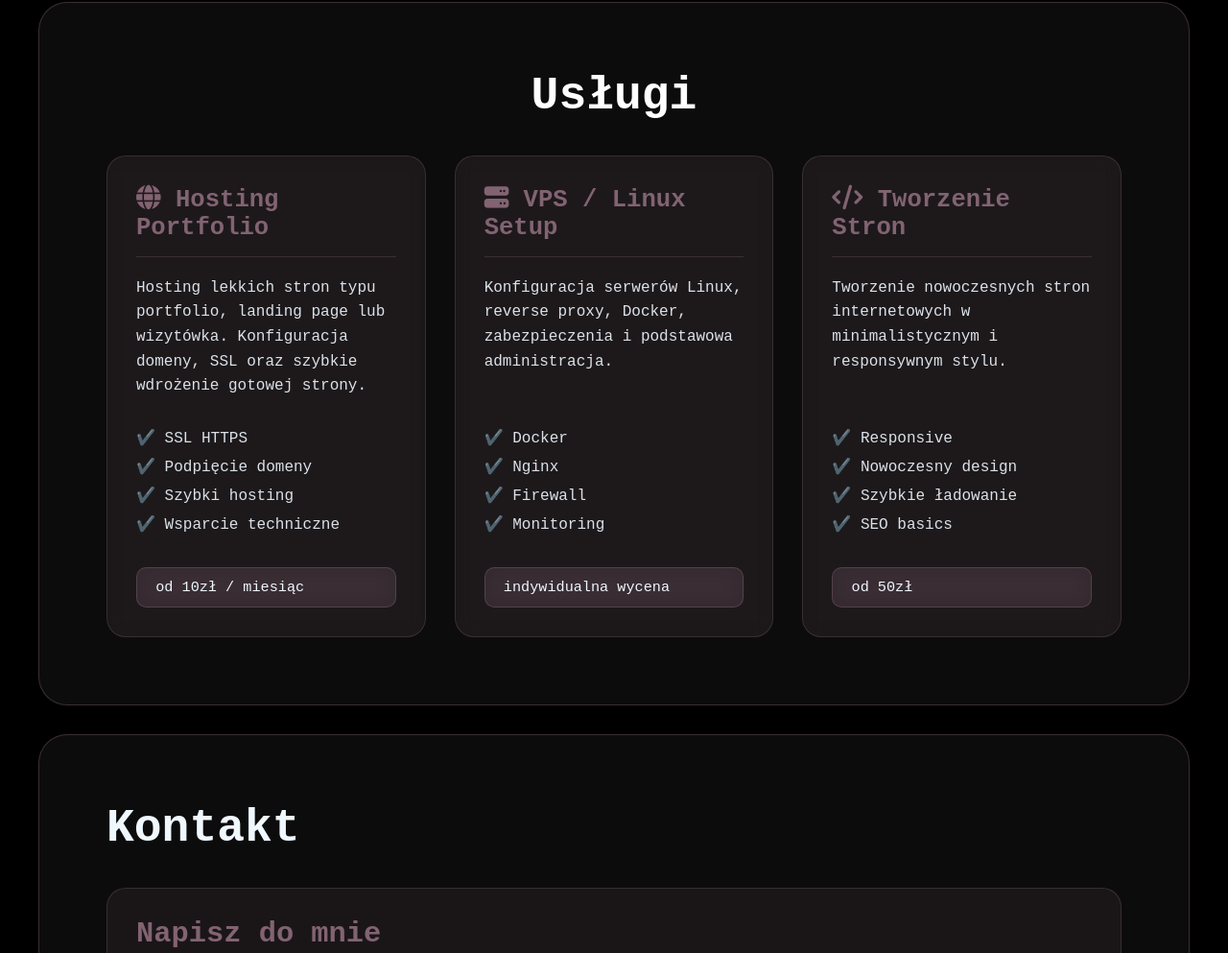
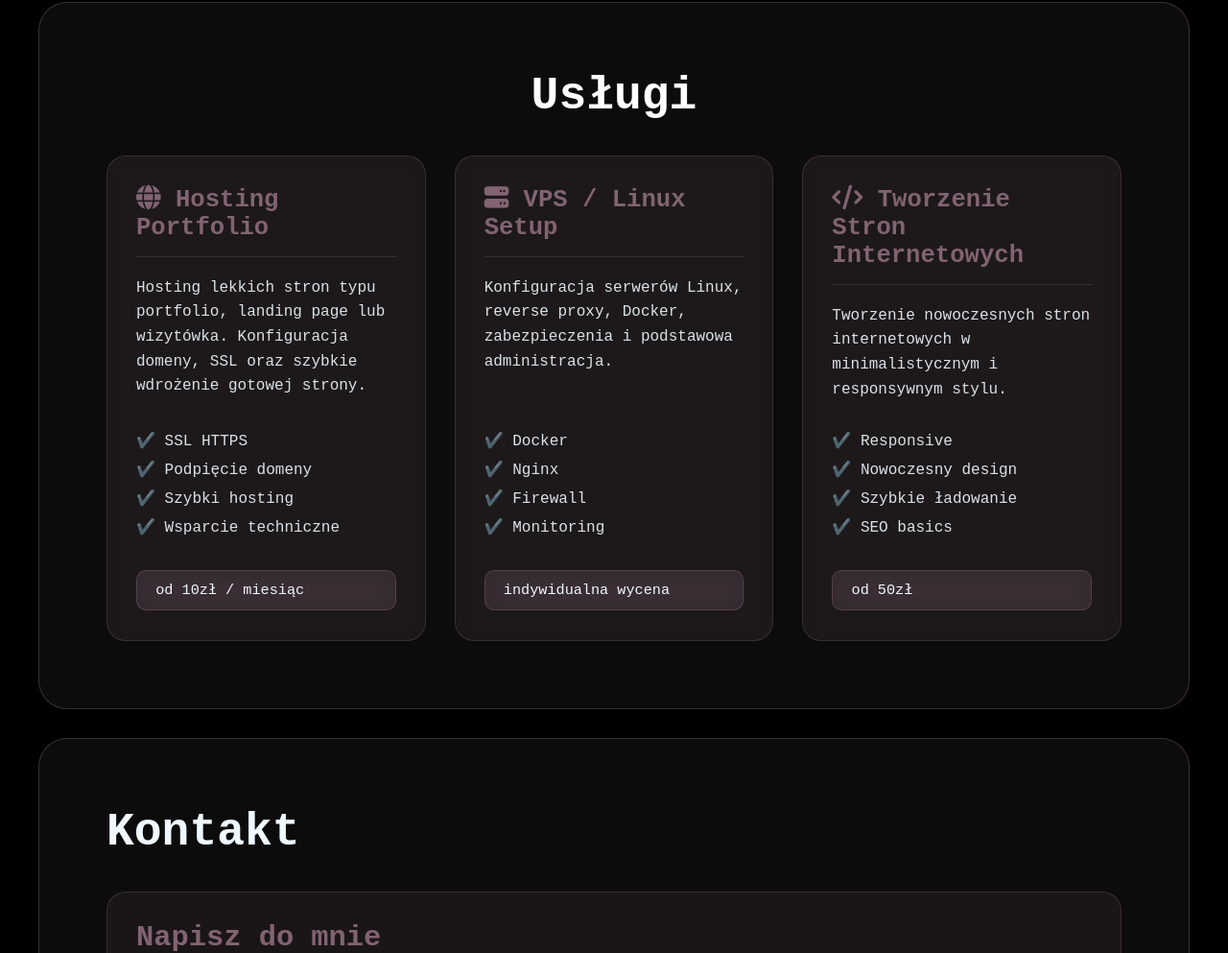
Before and after one commit to zynntax/zynntax.github.io, a plain HTML site: page new/index.html in a window 1280 px wide. Shown: the part 2500-3493 px from the top of the page at 96% size. Drawn offline with Linux system fonts and the light colour scheme.

Commit message:
Update index.html

```diff
--- a/new/index.html
+++ b/new/index.html
@@ -943,7 +943,7 @@ section {
             </div>
 
             <div class="service-card">
-                <h3><i class="fa-solid fa-code"></i> Tworzenie Stron</h3>
+                <h3><i class="fa-solid fa-code"></i> Tworzenie Stron Internetowych</h3>
 
                 <p>
                     Tworzenie nowoczesnych stron internetowych
```
